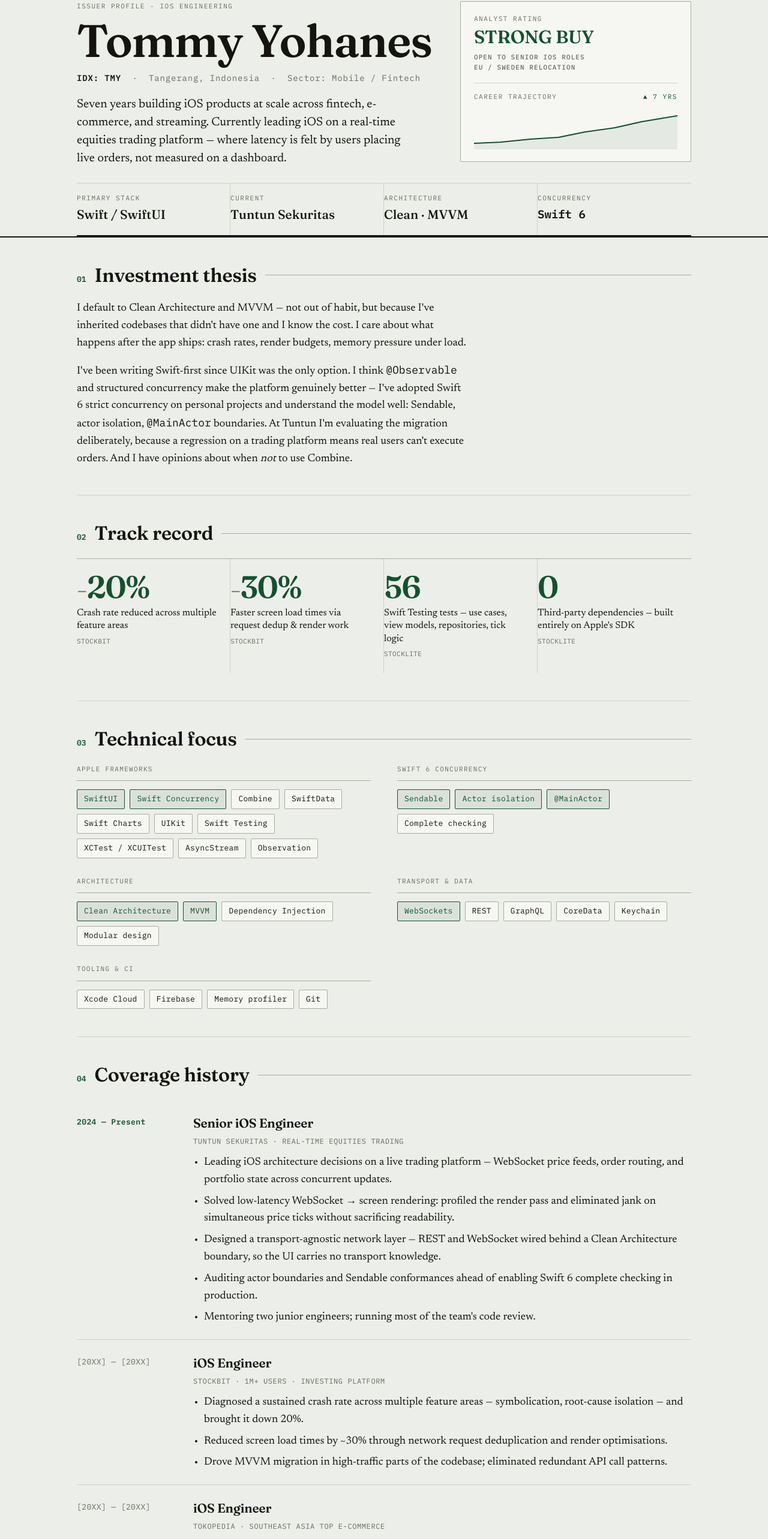
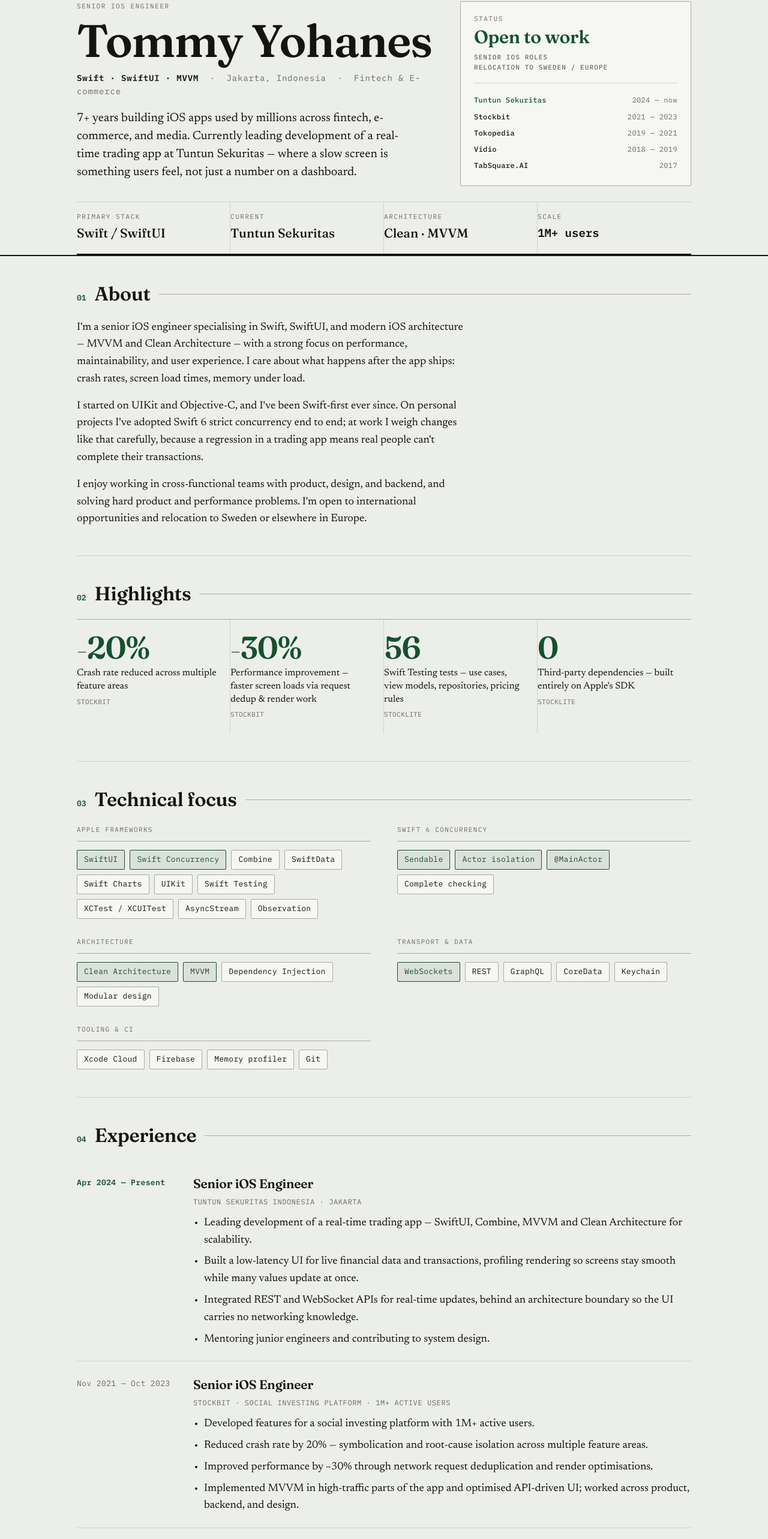
Before and after one commit to tomtomtomdev/tomtomtomdev.github.io, a plain HTML site: page index.html in a window 1280 px wide. Shown: the part 74-2640 px from the top of the page at 60% size. Drawn offline with Linux system fonts and the light colour scheme.

Commit message:
feat(portfolio): sync experience from linkedin and drop the stock-research framing

```diff
--- a/index.html
+++ b/index.html
@@ -4,7 +4,7 @@
 <meta charset="UTF-8" />
 <meta name="viewport" content="width=device-width, initial-scale=1.0" />
 <title>Tommy Yohanes — Senior iOS Engineer</title>
-<meta name="description" content="Senior iOS engineer, 7+ years. Leading iOS on a real-time equities trading platform. Swift-first, Clean Architecture, Swift 6 concurrency." />
+<meta name="description" content="Senior iOS engineer, 7+ years building apps used by millions across fintech, e-commerce and media. Swift, SwiftUI, MVVM, Clean Architecture." />
 <link rel="preconnect" href="https://fonts.googleapis.com">
 <link rel="preconnect" href="https://fonts.gstatic.com" crossorigin>
 <link href="https://fonts.googleapis.com/css2?family=Fraunces:opsz,wght@9..144,400;9..144,500;9..144,600&family=Newsreader:opsz,wght@6..72,400;6..72,500&family=IBM+Plex+Mono:wght@400;500;600&display=swap" rel="stylesheet">
@@ -48,29 +48,34 @@
   .topbar .meta{font-family:var(--mono);font-size:12px;color:var(--muted);letter-spacing:.04em;}
 
   .head-grid{display:grid;grid-template-columns:1.4fr .9fr;gap:40px;padding:30px 0 26px;}
-  .issuer .eyebrow{margin:0 0 12px;}
-  .issuer h1{
+  .intro .eyebrow{margin:0 0 12px;}
+  .intro h1{
     font-family:var(--display);font-weight:600;
     font-size:clamp(40px,7vw,76px);line-height:.96;letter-spacing:-.02em;
     margin:0 0 14px;
   }
-  .issuer .ticker{font-family:var(--mono);font-size:14px;color:var(--muted);letter-spacing:.06em;margin:0 0 18px;}
-  .issuer .ticker .sym{color:var(--ink);font-weight:600;}
-  .thesis{font-family:var(--body);font-size:20px;line-height:1.5;max-width:48ch;color:var(--ink);margin:0;}
+  .intro .tagline{font-family:var(--mono);font-size:14px;color:var(--muted);letter-spacing:.06em;margin:0 0 18px;}
+  .intro .tagline .sym{color:var(--ink);font-weight:600;}
+  .summary{font-family:var(--body);font-size:20px;line-height:1.5;max-width:48ch;color:var(--ink);margin:0;}
 
-  .rating-card{border:1px solid var(--rule-strong);background:var(--panel);
+  .status-card{border:1px solid var(--rule-strong);background:var(--panel);
     border-radius:2px;padding:20px 22px;align-self:start;}
-  .rating-card .label{display:block;margin-bottom:6px;}
-  .rating-card .rating{font-family:var(--display);font-weight:600;font-size:30px;line-height:1.02;
+  .status-card .label{display:block;margin-bottom:6px;}
+  .status-card .status{font-family:var(--display);font-weight:600;font-size:30px;line-height:1.02;
     color:var(--accent);letter-spacing:-.01em;margin:0;}
-  .rating-card .rating small{display:block;font-family:var(--mono);font-size:11px;font-weight:500;
+  .status-card .status small{display:block;font-family:var(--mono);font-size:11px;font-weight:500;
     letter-spacing:.1em;color:var(--muted);text-transform:uppercase;margin-top:10px;line-height:1.5;}
-  .curve-box{margin-top:18px;border-top:1px solid var(--rule);padding-top:14px;}
-  .curve-box .cap{display:flex;justify-content:space-between;margin-bottom:8px;}
-  svg.curve{display:block;width:100%;height:64px;}
-  svg.curve path.line{fill:none;stroke:var(--accent);stroke-width:2;
-    stroke-linecap:round;stroke-linejoin:round;}
-  svg.curve path.fill{fill:var(--accent-soft);stroke:none;}
+  .timeline{list-style:none;margin:18px 0 0;padding:14px 0 0;border-top:1px solid var(--rule);}
+  .timeline li{display:flex;justify-content:space-between;gap:12px;font-family:var(--mono);font-size:12px;
+    letter-spacing:.03em;padding:4px 0;color:var(--muted);}
+  .timeline li b{color:var(--ink);font-weight:500;}
+  .timeline li:first-child b{color:var(--accent);}
+
+  /* ---------- Recommendation ---------- */
+  blockquote.rec{margin:0;max-width:64ch;border-left:2px solid var(--accent);padding:4px 0 4px 22px;}
+  blockquote.rec p{margin:0 0 12px;font-size:19px;line-height:1.55;}
+  blockquote.rec cite{font-family:var(--mono);font-size:12px;font-style:normal;letter-spacing:.05em;
+    text-transform:uppercase;color:var(--muted);}
 
   /* ---------- Data strip ---------- */
   .strip{display:grid;grid-template-columns:repeat(4,1fr);
@@ -82,7 +87,7 @@
   .strip .cell .val.mono{font-family:var(--mono);font-weight:600;font-size:19px;}
 
   /* ---------- Sections ---------- */
-  section.note-section{padding:46px 0;border-bottom:1px solid var(--rule);}
+  section.section{padding:46px 0;border-bottom:1px solid var(--rule);}
   .sec-head{display:flex;align-items:baseline;gap:14px;margin:0 0 24px;}
   .sec-head .secno{font-family:var(--mono);font-size:13px;color:var(--accent);font-weight:600;}
   .sec-head h2{font-family:var(--display);font-weight:600;font-size:clamp(24px,3.4vw,32px);
@@ -93,7 +98,7 @@
   .prose p{margin:0 0 16px;}
   .prose p:last-child{margin-bottom:0;}
 
-  /* ---------- Track record (key metrics) ---------- */
+  /* ---------- Highlights ---------- */
   .metrics{display:grid;grid-template-columns:repeat(4,1fr);border-top:1px solid var(--rule-strong);}
   .metrics .m{padding:22px 22px 22px 0;border-right:1px solid var(--rule);}
   .metrics .m:last-child{border-right:none;}
@@ -112,7 +117,7 @@
     border:1px solid var(--rule-strong);border-radius:2px;padding:5px 11px;background:var(--panel);}
   .chip.key{border-color:var(--accent);color:var(--accent);background:var(--accent-soft);}
 
-  /* ---------- Coverage history (experience) ---------- */
+  /* ---------- Experience ---------- */
   .entry{display:grid;grid-template-columns:170px 1fr;gap:24px;padding:22px 0;border-bottom:1px solid var(--rule);}
   .entry:last-child{border-bottom:none;padding-bottom:0;}
   .entry .when{font-family:var(--mono);font-size:13px;color:var(--muted);letter-spacing:.03em;padding-top:5px;}
@@ -123,7 +128,7 @@
   .entry li{margin:0 0 7px;}
   .entry li:last-child{margin-bottom:0;}
 
-  /* ---------- Flagship position (project) ---------- */
+  /* ---------- Side project ---------- */
   .flagship{border:1px solid var(--rule-strong);background:var(--panel);border-radius:2px;padding:28px 30px;}
   .flagship .fhead{display:flex;justify-content:space-between;align-items:baseline;gap:14px;flex-wrap:wrap;margin-bottom:6px;}
   .flagship .fname{font-family:var(--display);font-weight:600;font-size:28px;letter-spacing:-.01em;}
@@ -169,7 +174,6 @@
   }
   @media (prefers-reduced-motion:reduce){
     .reveal{opacity:1;transform:none;transition:none;}
-    svg.curve path.line{stroke-dasharray:none!important;stroke-dashoffset:0!important;}
   }
 </style>
 </head>
@@ -178,28 +182,28 @@
 <header class="masthead">
   <div class="wrap">
     <div class="topbar">
-      <div class="firm"><b>RESEARCH</b> · ENGINEERING COVERAGE</div>
+      <div class="firm"><b>TOMMY YOHANES</b> · PORTFOLIO</div>
       <div class="meta">Senior iOS Engineer · 7+ years</div>
     </div>
 
     <div class="head-grid">
-      <div class="issuer">
-        <p class="label eyebrow">Issuer profile · iOS Engineering</p>
+      <div class="intro">
+        <p class="label eyebrow">Senior iOS Engineer</p>
         <h1>Tommy&nbsp;Yohanes</h1>
-        <p class="ticker"><span class="sym">IDX: TMY</span> &nbsp;·&nbsp; Tangerang, Indonesia &nbsp;·&nbsp; Sector: Mobile / Fintech</p>
-        <p class="thesis">Seven years building iOS products at scale across fintech, e-commerce, and streaming. Currently leading iOS on a real-time equities trading platform — where latency is felt by users placing live orders, not measured on a dashboard.</p>
+        <p class="tagline"><span class="sym">Swift · SwiftUI · MVVM</span> &nbsp;·&nbsp; Jakarta, Indonesia &nbsp;·&nbsp; Fintech &amp; E-commerce</p>
+        <p class="summary">7+ years building iOS apps used by millions across fintech, e-commerce, and media. Currently leading development of a real-time trading app at Tuntun Sekuritas — where a slow screen is something users feel, not just a number on a dashboard.</p>
       </div>
 
-      <aside class="rating-card">
-        <span class="label">Analyst rating</span>
-        <p class="rating">STRONG BUY<small>Open to senior iOS roles<br>EU / Sweden relocation</small></p>
-        <div class="curve-box">
-          <div class="cap"><span class="label">Career trajectory</span><span class="label pos num">▲ 7 yrs</span></div>
-          <svg class="curve" viewBox="0 0 260 64" preserveAspectRatio="none" aria-label="Career trajectory, trending up">
-            <path class="fill" d="M0,54 L34,52 L72,47 L108,44 L142,35 L180,28 L214,18 L260,8 L260,64 L0,64 Z"/>
-            <path class="line" d="M0,54 L34,52 L72,47 L108,44 L142,35 L180,28 L214,18 L260,8"/>
-          </svg>
-        </div>
+      <aside class="status-card">
+        <span class="label">Status</span>
+        <p class="status">Open to work<small>Senior iOS roles<br>Relocation to Sweden / Europe</small></p>
+        <ul class="timeline">
+          <li><b>Tuntun Sekuritas</b><span>2024 — now</span></li>
+          <li><b>Stockbit</b><span>2021 — 2023</span></li>
+          <li><b>Tokopedia</b><span>2019 — 2021</span></li>
+          <li><b>Vidio</b><span>2018 — 2019</span></li>
+          <li><b>TabSquare.AI</b><span>2017</span></li>
+        </ul>
       </aside>
     </div>
 
@@ -207,23 +211,24 @@
       <div class="cell"><span class="label">Primary stack</span><span class="val">Swift / SwiftUI</span></div>
       <div class="cell"><span class="label">Current</span><span class="val">Tuntun Sekuritas</span></div>
       <div class="cell"><span class="label">Architecture</span><span class="val">Clean · MVVM</span></div>
-      <div class="cell"><span class="label">Concurrency</span><span class="val mono num">Swift 6</span></div>
+      <div class="cell"><span class="label">Scale</span><span class="val mono num">1M+ users</span></div>
     </div>
   </div>
 </header>
 
 <main class="wrap">
 
-  <section class="note-section reveal">
-    <div class="sec-head"><span class="secno">01</span><h2>Investment thesis</h2><span class="rule"></span></div>
+  <section class="section reveal">
+    <div class="sec-head"><span class="secno">01</span><h2>About</h2><span class="rule"></span></div>
     <div class="prose">
-      <p>I default to Clean Architecture and MVVM — not out of habit, but because I've inherited codebases that didn't have one and I know the cost. I care about what happens after the app ships: crash rates, render budgets, memory pressure under load.</p>
-      <p>I've been writing Swift-first since UIKit was the only option. I think <span class="num">@Observable</span> and structured concurrency make the platform genuinely better — I've adopted Swift 6 strict concurrency on personal projects and understand the model well: Sendable, actor isolation, <span class="num">@MainActor</span> boundaries. At Tuntun I'm evaluating the migration deliberately, because a regression on a trading platform means real users can't execute orders. And I have opinions about when <em>not</em> to use Combine.</p>
+      <p>I'm a senior iOS engineer specialising in Swift, SwiftUI, and modern iOS architecture — MVVM and Clean Architecture — with a strong focus on performance, maintainability, and user experience. I care about what happens after the app ships: crash rates, screen load times, memory under load.</p>
+      <p>I started on UIKit and Objective-C, and I've been Swift-first ever since. On personal projects I've adopted Swift 6 strict concurrency end to end; at work I weigh changes like that carefully, because a regression in a trading app means real people can't complete their transactions.</p>
+      <p>I enjoy working in cross-functional teams with product, design, and backend, and solving hard product and performance problems. I'm open to international opportunities and relocation to Sweden or elsewhere in Europe.</p>
     </div>
   </section>
 
-  <section class="note-section reveal">
-    <div class="sec-head"><span class="secno">02</span><h2>Track record</h2><span class="rule"></span></div>
+  <section class="section reveal">
+    <div class="sec-head"><span class="secno">02</span><h2>Highlights</h2><span class="rule"></span></div>
     <div class="metrics">
       <div class="m">
         <div class="big"><span class="pre">−</span>20%</div>
@@ -232,12 +237,12 @@
       </div>
       <div class="m">
         <div class="big"><span class="pre">−</span>30%</div>
-        <div class="cap">Faster screen load times via request dedup &amp; render work</div>
+        <div class="cap">Performance improvement — faster screen loads via request dedup &amp; render work</div>
         <div class="src">Stockbit</div>
       </div>
       <div class="m">
         <div class="big">56</div>
-        <div class="cap">Swift Testing tests — use cases, view models, repositories, tick logic</div>
+        <div class="cap">Swift Testing tests — use cases, view models, repositories, pricing rules</div>
         <div class="src">StockLite</div>
       </div>
       <div class="m">
@@ -248,7 +253,7 @@
     </div>
   </section>
 
-  <section class="note-section reveal">
+  <section class="section reveal">
     <div class="sec-head"><span class="secno">03</span><h2>Technical focus</h2><span class="rule"></span></div>
     <div class="focus-grid">
       <div class="focus-group">
@@ -291,111 +296,121 @@
     </div>
   </section>
 
-  <section class="note-section reveal">
-    <div class="sec-head"><span class="secno">04</span><h2>Coverage history</h2><span class="rule"></span></div>
+  <section class="section reveal">
+    <div class="sec-head"><span class="secno">04</span><h2>Experience</h2><span class="rule"></span></div>
 
     <div class="entry">
-      <div class="when"><span class="now">2024 — Present</span></div>
+      <div class="when"><span class="now">Apr 2024 — Present</span></div>
       <div>
         <h3>Senior iOS Engineer</h3>
-        <p class="org">Tuntun Sekuritas · real-time equities trading</p>
+        <p class="org">Tuntun Sekuritas Indonesia · Jakarta</p>
         <ul>
-          <li>Leading iOS architecture decisions on a live trading platform — WebSocket price feeds, order routing, and portfolio state across concurrent updates.</li>
-          <li>Solved low-latency WebSocket → screen rendering: profiled the render pass and eliminated jank on simultaneous price ticks without sacrificing readability.</li>
-          <li>Designed a transport-agnostic network layer — REST and WebSocket wired behind a Clean Architecture boundary, so the UI carries no transport knowledge.</li>
-          <li>Auditing actor boundaries and Sendable conformances ahead of enabling Swift 6 complete checking in production.</li>
-          <li>Mentoring two junior engineers; running most of the team's code review.</li>
+          <li>Leading development of a real-time trading app — SwiftUI, Combine, MVVM and Clean Architecture for scalability.</li>
+          <li>Built a low-latency UI for live financial data and transactions, profiling rendering so screens stay smooth while many values update at once.</li>
+          <li>Integrated REST and WebSocket APIs for real-time updates, behind an architecture boundary so the UI carries no networking knowledge.</li>
+          <li>Mentoring junior engineers and contributing to system design.</li>
         </ul>
       </div>
     </div>
 
     <div class="entry">
-      <div class="when">[20XX] — [20XX]</div>
+      <div class="when">Nov 2021 — Oct 2023</div>
       <div>
-        <h3>iOS Engineer</h3>
-        <p class="org">Stockbit · 1M+ users · investing platform</p>
+        <h3>Senior iOS Engineer</h3>
+        <p class="org">Stockbit · social investing platform · 1M+ active users</p>
         <ul>
-          <li>Diagnosed a sustained crash rate across multiple feature areas — symbolication, root-cause isolation — and brought it down 20%.</li>
-          <li>Reduced screen load times by ~30% through network request deduplication and render optimisations.</li>
-          <li>Drove MVVM migration in high-traffic parts of the codebase; eliminated redundant API call patterns.</li>
+          <li>Developed features for a social investing platform with 1M+ active users.</li>
+          <li>Reduced crash rate by 20% — symbolication and root-cause isolation across multiple feature areas.</li>
+          <li>Improved performance by ~30% through network request deduplication and render optimisations.</li>
+          <li>Implemented MVVM in high-traffic parts of the app and optimised API-driven UI; worked across product, backend, and design.</li>
         </ul>
       </div>
     </div>
 
     <div class="entry">
-      <div class="when">[20XX] — [20XX]</div>
+      <div class="when">Aug 2019 — Nov 2021</div>
       <div>
         <h3>iOS Engineer</h3>
-        <p class="org">Tokopedia · Southeast Asia top e-commerce</p>
+        <p class="org">Tokopedia · one of Southeast Asia's largest e-commerce platforms</p>
         <ul>
-          <li>Shipped several product modules inside a large-scale modular iOS codebase — changes in one area could not break another.</li>
-          <li>Worked directly with product and design at sprint pace; got precise at scoping what's actually shippable.</li>
+          <li>Built scalable modules for Official Stores and Reviews inside a large modular iOS codebase.</li>
+          <li>Delivered user-centric features used by millions, working with product and design at sprint pace.</li>
         </ul>
       </div>
     </div>
 
     <div class="entry">
-      <div class="when">[20XX] — [20XX]</div>
+      <div class="when">Oct 2018 — Jul 2019</div>
       <div>
         <h3>iOS Developer</h3>
-        <p class="org">Vidio · streaming</p>
+        <p class="org">Vidio · video streaming</p>
         <ul>
-          <li>Shipped streaming features in RxSwift; resolved player crash issues on specific device and OS combinations.</li>
+          <li>Developed the streaming app with RxSwift — video playback, user authentication, and content recommendations.</li>
+          <li>Integrated REST APIs for video content delivery with the backend team; improved stability by resolving critical bugs.</li>
         </ul>
       </div>
     </div>
 
     <div class="entry">
-      <div class="when">[20XX] — [20XX]</div>
+      <div class="when">2017</div>
       <div>
-        <h3>iOS Developer</h3>
-        <p class="org">BrandTablet</p>
+        <h3>iOS Engineer</h3>
+        <p class="org">TabSquare.AI · BrandTablet</p>
         <ul>
-          <li>Built an iPad-based digital menu system with multi-language support for restaurant clients.</li>
+          <li>Designed and built BrandTablet iPad menu apps for restaurant clients — menu updates, multi-language support, and payment integrations.</li>
+          <li>Foundational iOS work in UIKit and Objective-C.</li>
         </ul>
       </div>
     </div>
   </section>
 
-  <section class="note-section reveal">
-    <div class="sec-head"><span class="secno">05</span><h2>Flagship position</h2><span class="rule"></span></div>
+  <section class="section reveal">
+    <div class="sec-head"><span class="secno">05</span><h2>Side project</h2><span class="rule"></span></div>
     <div class="flagship">
       <div class="fhead">
         <span class="fname">StockLite</span>
-        <span class="ftag">IDX TRADING APP · ZERO DEPENDENCIES</span>
+        <span class="ftag">TRADING APP · ZERO DEPENDENCIES</span>
       </div>
       <p class="fsub">SwiftUI · Swift Charts · SwiftData · AsyncStream · Swift Testing · Clean Architecture</p>
       <p class="lead">Built entirely on Apple's own SDK — no CocoaPods, no third-party libraries. The constraint was deliberate: understand how far the platform goes before reaching for abstractions.</p>
       <div class="fcols">
         <div class="fcol">
           <h4>Tested, not hoped</h4>
-          <p>56 Swift Testing tests covering use cases, view models, repositories, tick logic, and Keychain — using Swift Testing, not XCTest. Tick-size rules match actual IDX price bands.</p>
+          <p>56 Swift Testing tests covering use cases, view models, repositories, pricing rules, and Keychain — using Swift Testing, not XCTest. Price-step rules match the real Indonesian exchange.</p>
         </div>
         <div class="fcol">
           <h4>Concurrency design</h4>
-          <p>@Observable with DI via .environment(), AsyncStream WebSocket simulation — no false Sendable conformances, no nonisolated(unsafe) escape hatches. Swift 6 strict concurrency throughout.</p>
+          <p>@Observable with DI via .environment(), a simulated live WebSocket feed on AsyncStream — no false Sendable conformances, no nonisolated(unsafe) escape hatches. Swift 6 strict concurrency throughout.</p>
         </div>
         <div class="fcol">
           <h4>Built into it</h4>
-          <p>RectangleMark candlesticks in Swift Charts · Market + Limit order flow with lot validation · Keychain-backed sessions.</p>
+          <p>Price charts built with Swift Charts · a buy/sell order flow with input validation · Keychain-backed sessions.</p>
         </div>
       </div>
       <p class="frepo"><a href="https://github.com/tomtomtomdev/StockLite">github.com/tomtomtomdev/StockLite</a></p>
     </div>
   </section>
 
+  <section class="section reveal">
+    <div class="sec-head"><span class="secno">06</span><h2>Recommendation</h2><span class="rule"></span></div>
+    <blockquote class="rec">
+      <p>“Tommy is not only technically proficient but also a great team player. He consistently delivered high-quality code and was always willing to go the extra mile to ensure our projects met their deadlines and exceeded our expectations.”</p>
+      <cite>Teammate, Stockbit iOS · one of 6 recommendations on LinkedIn</cite>
+    </blockquote>
+  </section>
+
 </main>
 
 <footer class="wrap">
   <div class="reveal">
-    <span class="reloc">Open to EU &amp; Sweden relocation · Kennismigrant eligible · Tier 2 eligible · visa sponsorship required</span>
-    <p class="label" style="margin-bottom:14px;">Analyst contact</p>
+    <span class="reloc">Open to relocation to Sweden / Europe · visa sponsorship required</span>
+    <p class="label" style="margin-bottom:14px;">Contact</p>
     <div class="contact">
       <a href="mailto:tommy.yohanes@gmail.com">tommy.yohanes@gmail.com</a>
       <a href="https://linkedin.com/in/tommyyohanes">linkedin.com/in/tommyyohanes</a>
       <a href="https://github.com/tomtomtomdev">github.com/tomtomtomdev</a>
     </div>
-    <p class="disclaimer">This document is a personal résumé presented in the style of an equity-research note — a nod to the trading platforms it describes. It is a self-assessment, not investment advice, a security, or a solicitation. Education: Diploma in Information Technology, Maranatha Christian University.</p>
+    <p class="disclaimer">Education: Diploma in Information Technology, Universitas Kristen Maranatha Bandung (2006 — 2009) · Programming Club, Lecturer Assistant.<br>Languages: Indonesian (native) · English (professional working proficiency).</p>
   </div>
 </footer>
 
@@ -411,17 +426,6 @@
     els.forEach(function(e){io.observe(e);});
   })();
 
-  (function(){
-    if(window.matchMedia && window.matchMedia('(prefers-reduced-motion: reduce)').matches) return;
-    var line = document.querySelector('svg.curve path.line');
-    if(!line) return;
-    var len = line.getTotalLength();
-    line.style.strokeDasharray = len;
-    line.style.strokeDashoffset = len;
-    line.getBoundingClientRect();
-    line.style.transition = 'stroke-dashoffset 1.6s cubic-bezier(.2,.7,.2,1) .25s';
-    requestAnimationFrame(function(){ line.style.strokeDashoffset = '0'; });
-  })();
 </script>
 </body>
 </html>
```
